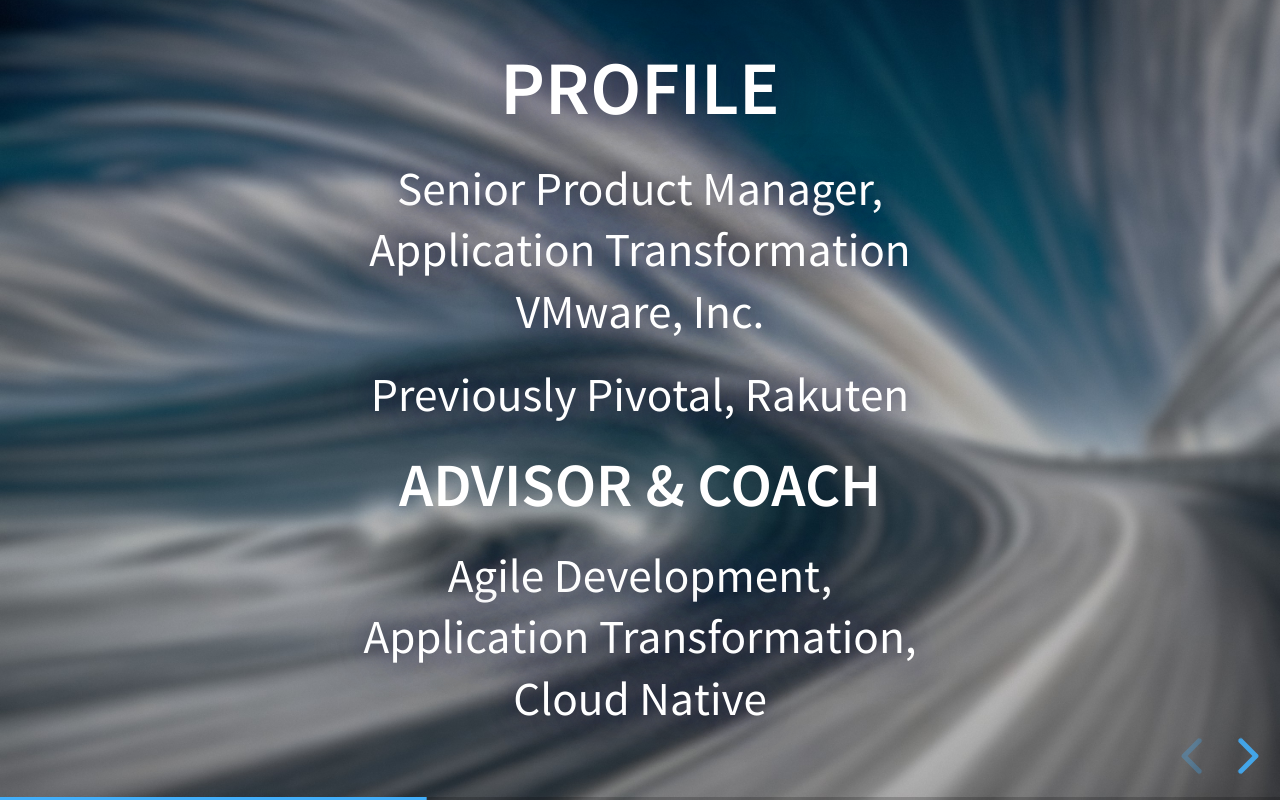
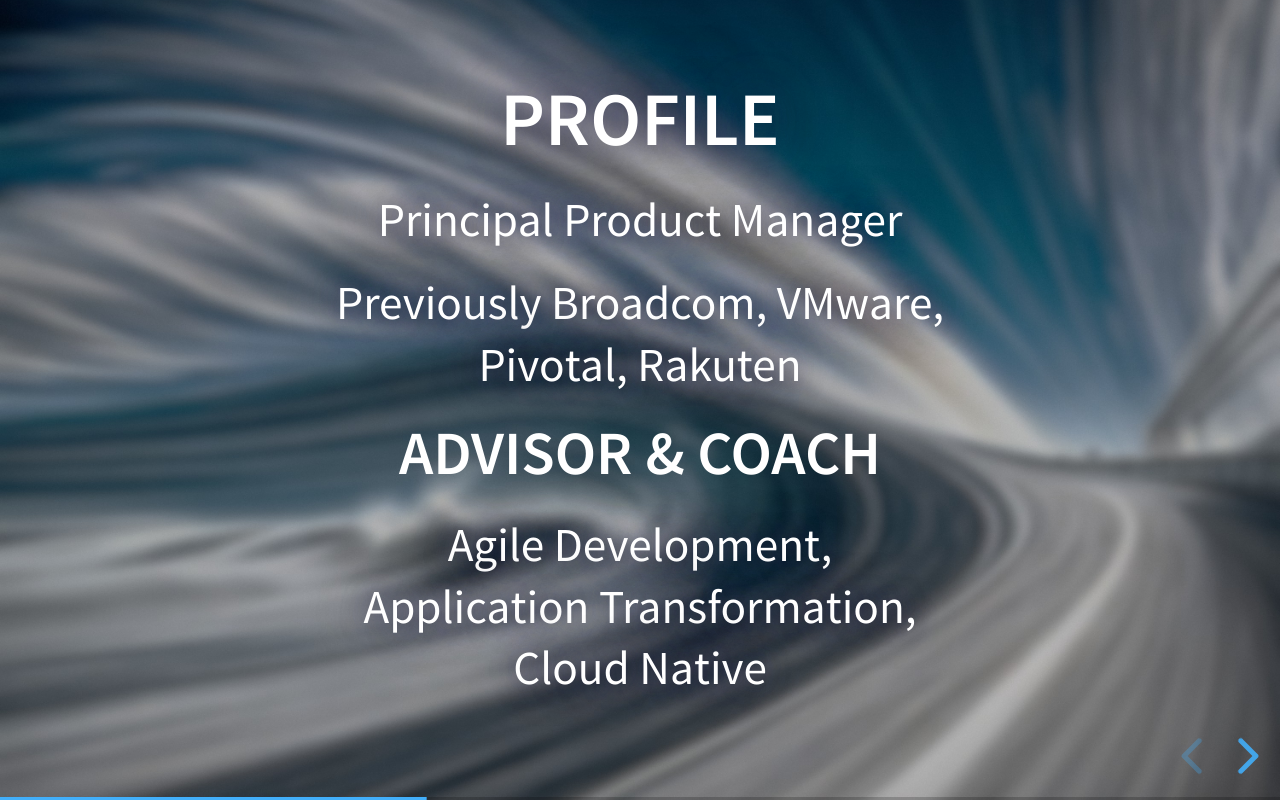
Before and after one commit to ls-saho/ls-saho.github.io, a website: page index.html in a window 1280 px wide. Both pictures are taken after a click on the button "next slide". Drawn offline with Linux system fonts and the light colour scheme.

Commit message:
Principal

```diff
--- a/index.html
+++ b/index.html
@@ -31,11 +31,10 @@
 					</style>
 					<h2>Profile</h2>
 					<p>
-						Senior Product Manager, Application Transformation<br>
-						VMware, Inc.
+						Principal Product Manager
 					</p>
 					<p>
-						Previously Pivotal, Rakuten
+						Previously Broadcom, VMware, Pivotal, Rakuten
 					</p>
 					<h3>Advisor & Coach</h3>
 					<p>
```
